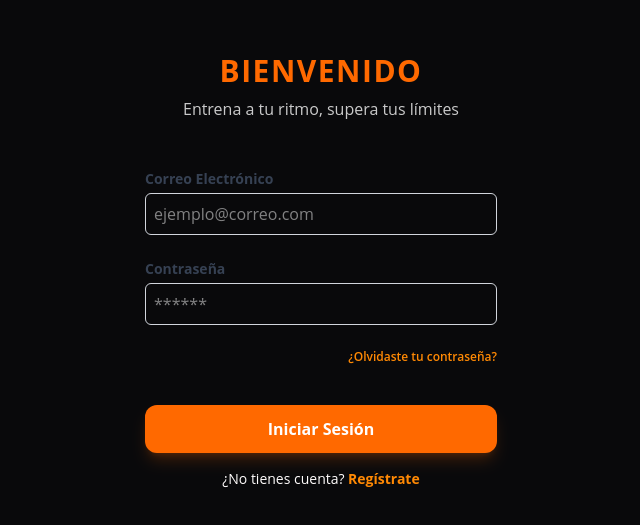
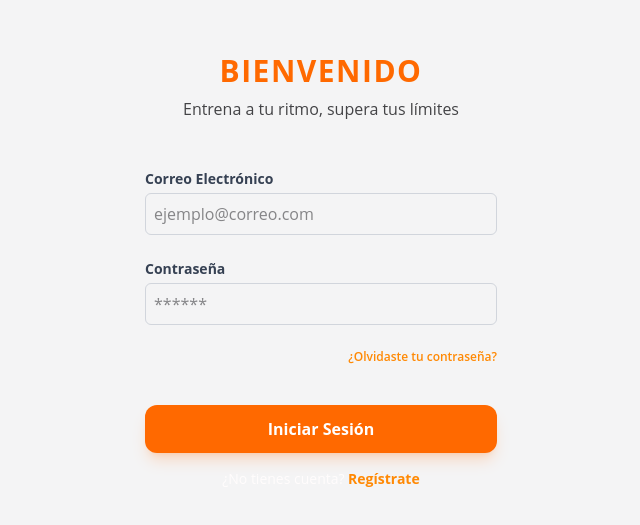
Before and after one commit to Aherreras98/EntrenaTU, a React (Vite) app: page /login in a window 1280 px wide. Shown: the part 121-646 px from the top of the page, without its empty margins (319-959 px from the left). Built offline with nearby package versions, Linux system fonts and the light colour scheme.

Commit message:
✅New Create: Añadir modo oscuro/claro.

```diff
--- /dev/null
+++ b/src/components/ThemeToggle.jsx
@@ -0,0 +1,51 @@
+import { useState, useEffect } from 'react';
+import { Moon, Sun } from 'lucide-react';
+
+export const ThemeToggle = () => {
+
+  // 1. Estado inicial
+  const [theme, setTheme] = useState(() => {
+    // ¿Tiene algo guardado en localStorage?
+    const savedTheme = localStorage.getItem('theme');
+    if (savedTheme) {
+      return savedTheme;
+    }
+    // ¿El sistema tiene el modo oscuro?
+    if (window.matchMedia('(prefers-color-scheme: dark)').matches) {
+      return 'dark';
+    }
+    return 'light'; // Por defecto
+  });
+
+  // 2. Cada vez que 'theme' cambia, actualizamos el DOM y localStorage
+  useEffect(() => {
+    const root = window.document.documentElement;
+
+    if (theme === 'dark') {
+      root.classList.add('dark');
+      localStorage.setItem('theme', 'dark');
+    } else {
+      root.classList.remove('dark');
+      localStorage.setItem('theme', 'light');
+    }
+  }, [theme]);
+
+  // 3. Función para alternar
+  const toggleTheme = () => {
+    setTheme((prevTheme) => (prevTheme === 'light' ? 'dark' : 'light'));
+  };
+
+  return (
+    <button
+      onClick={toggleTheme}
+      className="p-2 rounded-full hover:bg-gray-200 dark:hover:bg-gray-700 transition-colors cursor-pointer"
+      aria-label="Cambiar tema"
+    >
+      {theme === 'dark' ? (
+        <Sun size={24} className="text-yellow-400" />
+      ) : (
+        <Moon size={24} className="text-gray-700" />
+      )}
+    </button>
+  );
+};
--- a/src/components/common/Sidebar.tsx
+++ b/src/components/common/Sidebar.tsx
@@ -10,6 +10,7 @@ import {
 } from "@heroicons/react/24/solid";
 import { useAuthStore } from "../../store/useAuthStore";
 import { supabase } from "../../database/supabase/client";
+import { ThemeToggle } from "../ThemeToggle";
 
 export default function Sidebar() {
     const navigate = useNavigate();
@@ -37,16 +38,16 @@ export default function Sidebar() {
         isActive ? "sidebar-link active" : "sidebar-link";
 
    return (
-        <aside className="sidebar">
-            {/* --- LOGO --- */}
-            <div className="h-20 flex items-center justify-center border-b border-white/5 mb-2">
+        <aside className="sidebar flex flex-col h-screen sticky top-0 border-r border-zinc-200 dark:border-white/5 transition-colors duration-300">
+            {/* LOGO */}
+            <div className="h-20 flex items-center justify-center border-b border-zinc-200 dark:border-white/5 mb-2 shrink-0">
                 <h1 className="text-2xl font-bold italic tracking-tighter text-primary">
                     ENTRENA<span className="text-text-main">TU</span>
                 </h1>
             </div>
 
-            {/* --- NAVEGACIÓN --- */}
-            <nav className="flex-1 flex flex-col gap-2 py-4">
+            {/* NAVEGACIÓN */}
+            <nav className="flex-1 flex flex-col gap-2 py-4 overflow-y-auto">
                 <NavLink to="/home" className={getLinkClass}>
                     <HomeIcon className="w-6 h-6" />
                     <span>Inicio</span>
@@ -68,10 +69,14 @@ export default function Sidebar() {
                 </NavLink>
             </nav>
 
-            {/* --- BOTÓN DINÁMICO (ENTRAR/SALIR) --- */}
-            <div className="p-4 border-t border-white/5">
+            {/* BLOQUE INFERIOR */}
+            <div className="mt-auto shrink-0 flex flex-col gap-4">
+                <div className="flex justify-center">
+                    <ThemeToggle />
+                </div>
+
+                <div className="p-4 border-t border-zinc-200 dark:border-white/5 bg-sidebar-bg">
                     {isAuthenticated ? (
-                    // Si está logueado, botón de Salir
                         <button
                             onClick={handleLogout}
                             className="sidebar-link w-full text-red-500 hover:text-red-400 hover:bg-red-500/10 hover:border-red-500 transition-all"
@@ -80,7 +85,6 @@ export default function Sidebar() {
                             <span>Salir</span>
                         </button>
                     ) : (
-                    // Si NO está logueado, botón de Iniciar Sesión
                         <button
                             onClick={handleLogin}
                             className="sidebar-link w-full text-primary hover:text-primary/80 hover:bg-primary/10 hover:border-primary transition-all font-bold"
@@ -90,6 +94,7 @@ export default function Sidebar() {
                         </button>
                     )}
                 </div>
+            </div>
         </aside>
     );
 }
--- a/src/index.css
+++ b/src/index.css
@@ -1,32 +1,87 @@
 @import "tailwindcss";
 @import url('https://fonts.googleapis.com/css2?family=Open+Sans:ital,wght@0,300..800;1,300..800&display=swap');
+
+/* modo oscuro */
+@variant dark (&:where(.dark, .dark *));
 
 /* Importamos tus módulos de estilos */
 @import "./styles/base.css";
 @import "./styles/components.css";
 
+/* CREAMOS LOS DOS MODOS */
+@layer base {
+  :root {
+    /* --- MODO CLARO  --- */
+    --theme-background: #f4f4f5;    /* Fondo casi blanco */
+    --theme-surface: var(--color-white);           /* Tarjetas blancas */
+    --theme-surface-hover: var(--color-zinc-100);  /* Hover sutil */
+    --theme-text-main: var(--color-zinc-900);      /* Texto casi negro */
+    --theme-text-muted: var(--color-zinc-500);     /* Texto secundario gris */
+  }
+
+  .dark {
+    /* --- MODO OSCURO (colores originales) --- */
+    --theme-background: var(--color-zinc-950);
+    --theme-surface: var(--color-zinc-900);
+    --theme-surface-hover: var(--color-zinc-800);
+    --theme-text-main: var(--color-zinc-50);
+    --theme-text-muted: var(--color-zinc-400);
+  }
+
+  /* Aplicamos el fondo y texto base a toda la página */
+  body {
+    @apply bg-background text-text-main transition-colors duration-300;
+  }
+}
+
+/* --- SCROLLBAR--- */
+@layer base {
+  html {
+    color-scheme: light dark;
+  }
+
+  ::-webkit-scrollbar {
+    width: 10px; /* Ancho de la barra */
+  }
+
+  ::-webkit-scrollbar-track {
+    background: var(--theme-background); /* Color del fondo de la barra */
+  }
+
+  ::-webkit-scrollbar-thumb {
+    background: var(--color-zinc-300); /* Color del "palito" en modo claro */
+    border-radius: 10px;
+    border: 2px solid var(--theme-background);
+  }
+
+  .dark ::-webkit-scrollbar-thumb {
+    background: var(--color-zinc-700); /* Color del "palito" en modo oscuro */
+  }
+
+  ::-webkit-scrollbar-thumb:hover {
+    background: var(--color-zinc-400);
+  }
+}
+
+
 @theme {
   /* --- TIPOGRAFÍA --- */
   --font-open-sans: "Open Sans", sans-serif;
 
-  /* --- PALETA DE COLORES (Mapeo a Tailwind) --- */
-
-  /* Primary: Usamos el Naranja de Tailwind para la marca */
+  /* --- PALETA DE COLORES FIJOS (Estos no cambian con el sol/luna) --- */
   --color-primary: var(--color-orange-500);
   --color-primary-hover: var(--color-orange-400);
   --color-primary-active: var(--color-orange-700);
-
-  /* Neutral/Backgrounds: Usamos Zinc para un gris moderno y elegante */
-  --color-background: var(--color-zinc-950);      /* Fondo principal */
-  --color-surface: var(--color-zinc-900);         /* Tarjetas y Sidebar */
-  --color-surface-hover: var(--color-zinc-800);   /* Hover en tarjetas */
-
-  /* Text: Jerarquía visual */
-  --color-text-main: var(--color-zinc-50);        /* Texto principal (Casi blanco) */
-  --color-text-muted: var(--color-zinc-400);      /* Texto secundario (Gris) */
-  --color-text-inverted: var(--color-zinc-950);   /* Texto sobre fondo naranja */
-
-  /* Semantic */
+  --color-text-inverted: var(--color-zinc-950);
   --color-danger: var(--color-red-500);
   --color-success: var(--color-green-500);
+
+  /* --- PALETA DE COLORES DINÁMICOS  --- */
+  --color-background: var(--theme-background);
+  --color-surface: var(--theme-surface);
+  --color-surface-hover: var(--theme-surface-hover);
+
+  /* Text: Jerarquía visual dinámica */
+  --color-text-main: var(--theme-text-main);
+  --color-text-muted: var(--theme-text-muted);
 }
```
Lines whose indentation alone changed are shown as unchanged.
